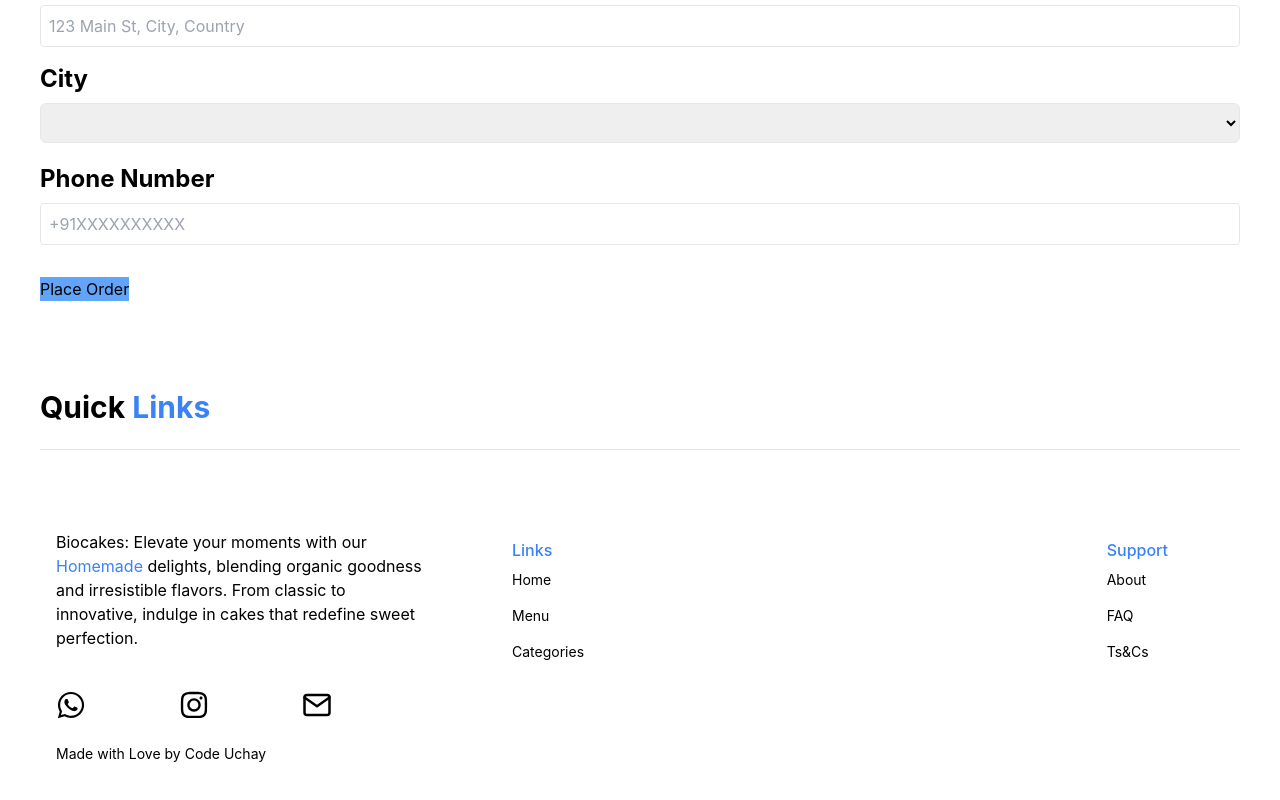
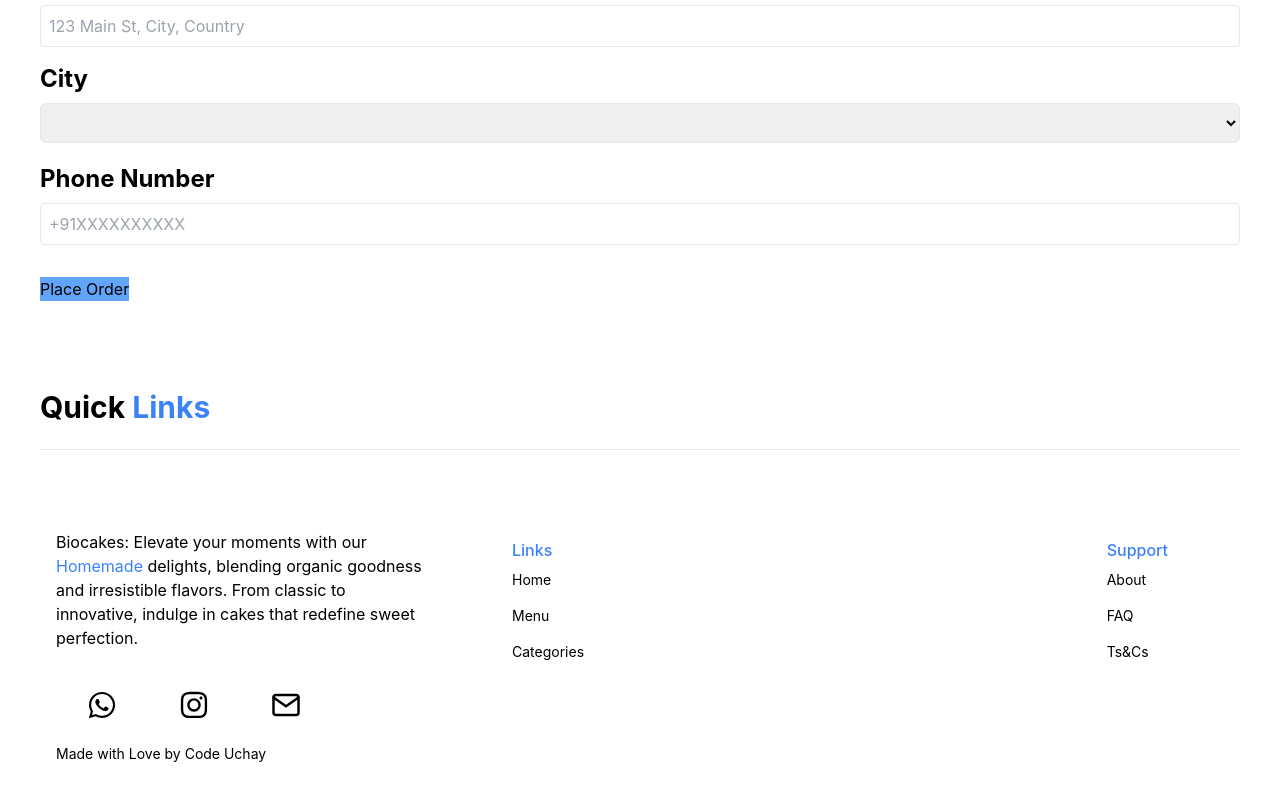
Before and after one commit to televein/bio1, a React (Create React App) app: page /order in a window 1280 px wide. Shown: the part 886-1686 px from the top of the page. Built offline with nearby package versions, Linux system fonts and the light colour scheme.

Commit message:
Update Footer.jsx

```diff
--- a/src/components/Footer.jsx
+++ b/src/components/Footer.jsx
@@ -19,7 +19,7 @@ function Footer() {
               Biocakes: Elevate your moments with our{" "}
               <span className="text-blue-500">Homemade</span>  delights, blending organic goodness and irresistible flavors. From classic to innovative, indulge in cakes that redefine sweet perfection.
             </p>
-            <div className="flex justify-between md:w-[75%] my-6">
+            <div className="flex justify-around md:w-[75%] my-6">
               <a href="https://wa.me/9443512036">
                 {" "}
                 <FaWhatsapp
```
